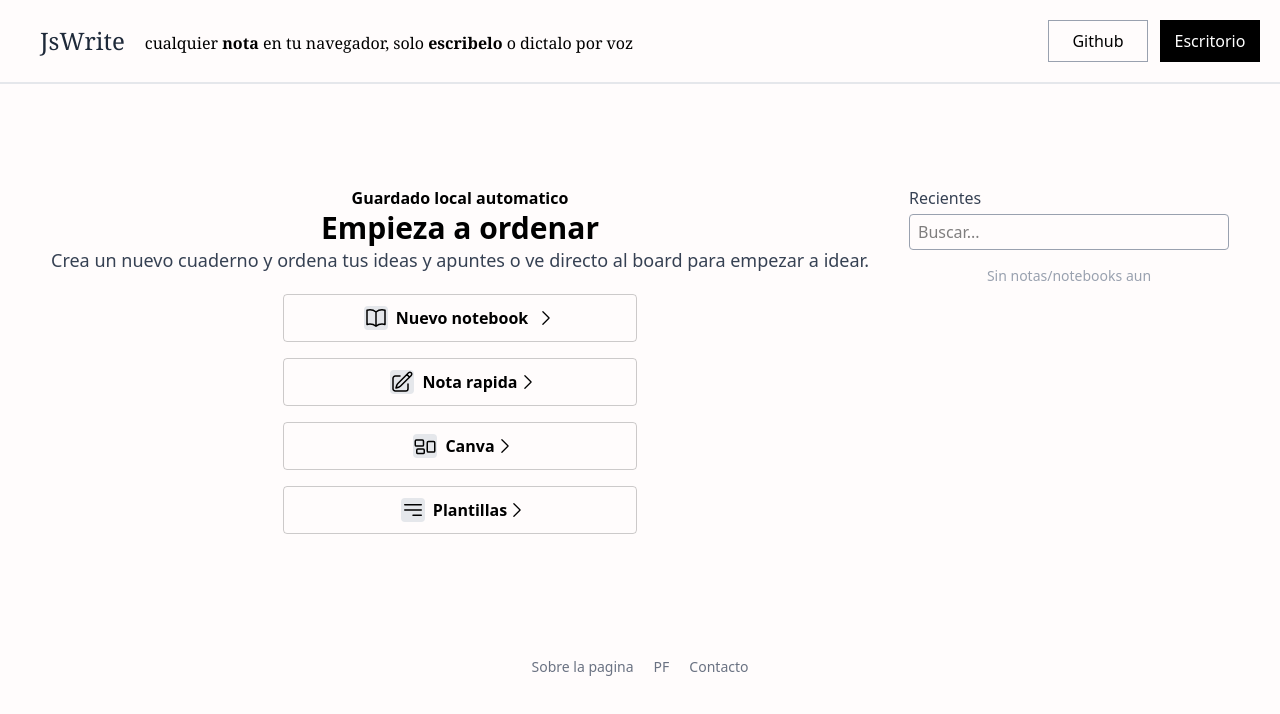
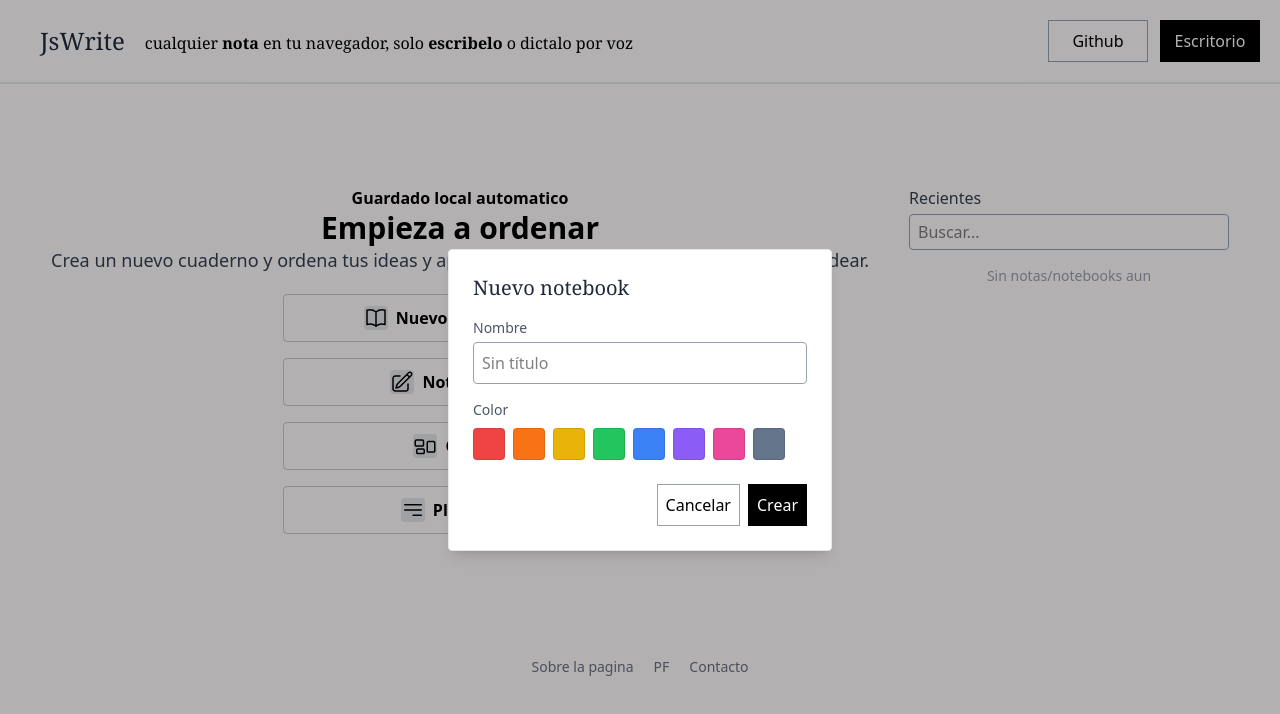
Before and after one commit to AngelosGD/jswrite, a Next.js app in the folder apps/web/: page / in a window 1280 px wide. Shown: the top 714 px of the page. Built offline with nearby package versions, Linux system fonts and the light colour scheme.

Commit message:
modal nuevo notebook creado de momento esta fijo en la pantalla solo para ver el diseño falta añadir logica y mañana hacerlo funciona con lo hecho en notebooks libs y demas,

```diff
--- a/apps/web/app/components/heroOptions.tsx
+++ b/apps/web/app/components/heroOptions.tsx
@@ -1,4 +1,6 @@
 "use client";
+
+import NewNotebookModal from "./newNotebookModal";
 
 export default function HeroOptions() {
   return (
@@ -170,6 +172,7 @@ export default function HeroOptions() {
           </p>
         </div>
       </div>
+      <NewNotebookModal />
     </div>
   );
 }
--- /dev/null
+++ b/apps/web/app/components/newNotebookModal.tsx
@@ -0,0 +1,38 @@
+"use client";
+export default function NewNotebookModal() {
+  return (
+    <div className="fixed inset-0 z-50 flex items-center justify-center bg-black/30">
+      <div className="w-96 rounded border border-gray-200 bg-white p-6 shadow-lg">
+        <h2 className="font-serif text-xl text-gray-800">Nuevo notebook</h2>
+
+        <label className="mt-4 block text-sm text-gray-600">Nombre</label>
+        <input
+          type="text"
+          placeholder="Sin título"
+          className="mt-1 w-full rounded border border-gray-400 p-2 transition duration-100 ease focus:outline-none focus:ring-1 focus:ring-gray-400"
+        />
+
+        <p className="mt-4 text-sm text-gray-600">Color</p>
+        <div className="mt-2 flex gap-2">
+          <button className="size-8 rounded border border-black/10 bg-[#ef4444]" />
+          <button className="size-8 rounded border border-black/10 bg-[#f97316]" />
+          <button className="size-8 rounded border border-black/10 bg-[#eab308]" />
+          <button className="size-8 rounded border border-black/10 bg-[#22c55e]" />
+          <button className="size-8 rounded border border-black/10 bg-[#3b82f6]" />
+          <button className="size-8 rounded border border-black/10 bg-[#8b5cf6]" />
+          <button className="size-8 rounded border border-black/10 bg-[#ec4899]" />
+          <button className="size-8 rounded border border-black/10 bg-[#64748b]" />
+        </div>
+
+        <div className="mt-6 flex justify-end gap-2">
+          <button className="border border-gray-400 p-2 transition duration-280 ease hover:bg-black hover:text-white active:scale-95">
+            Cancelar
+          </button>
+          <button className="border border-black bg-black p-2 text-white transition duration-280 ease hover:bg-white hover:text-black active:scale-95">
+            Crear
+          </button>
+        </div>
+      </div>
+    </div>
+  );
+}
```
Also changed, not shown: 1 other file (tests, documents, lock files or other folders).
